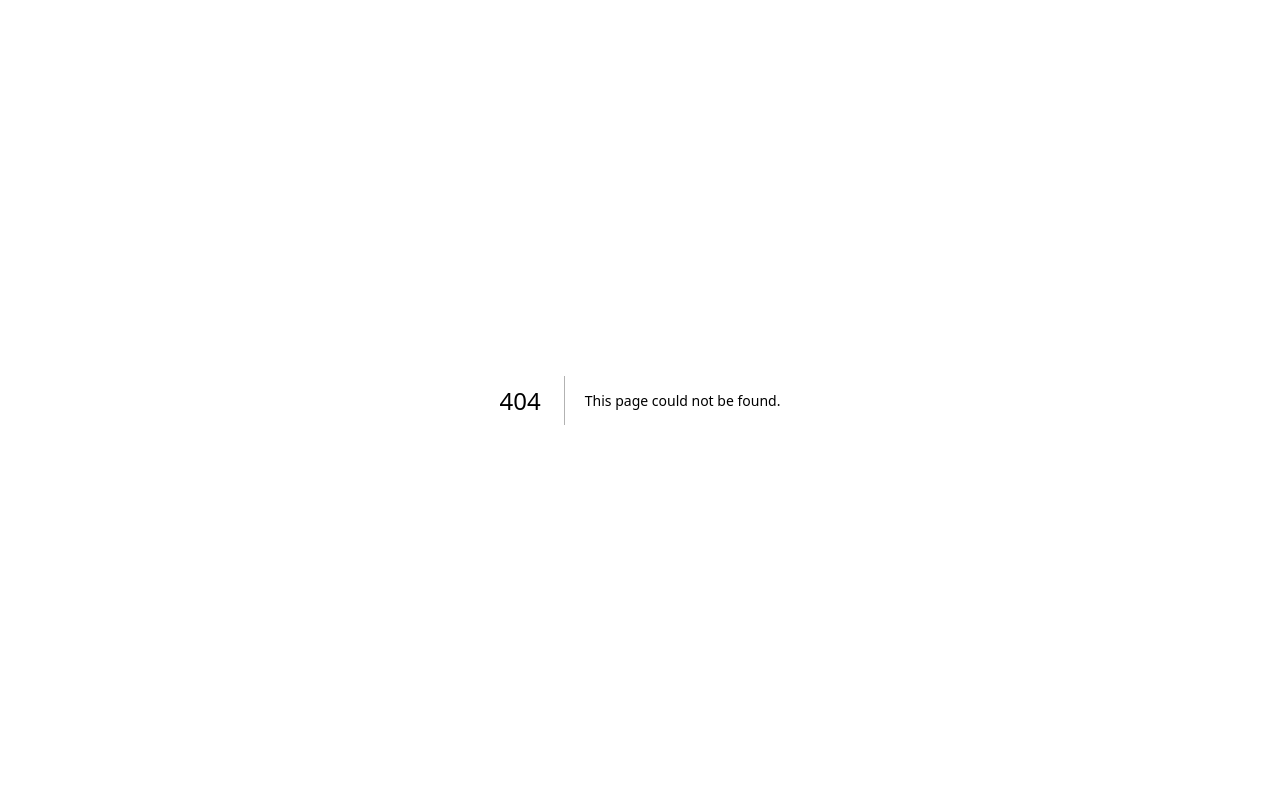
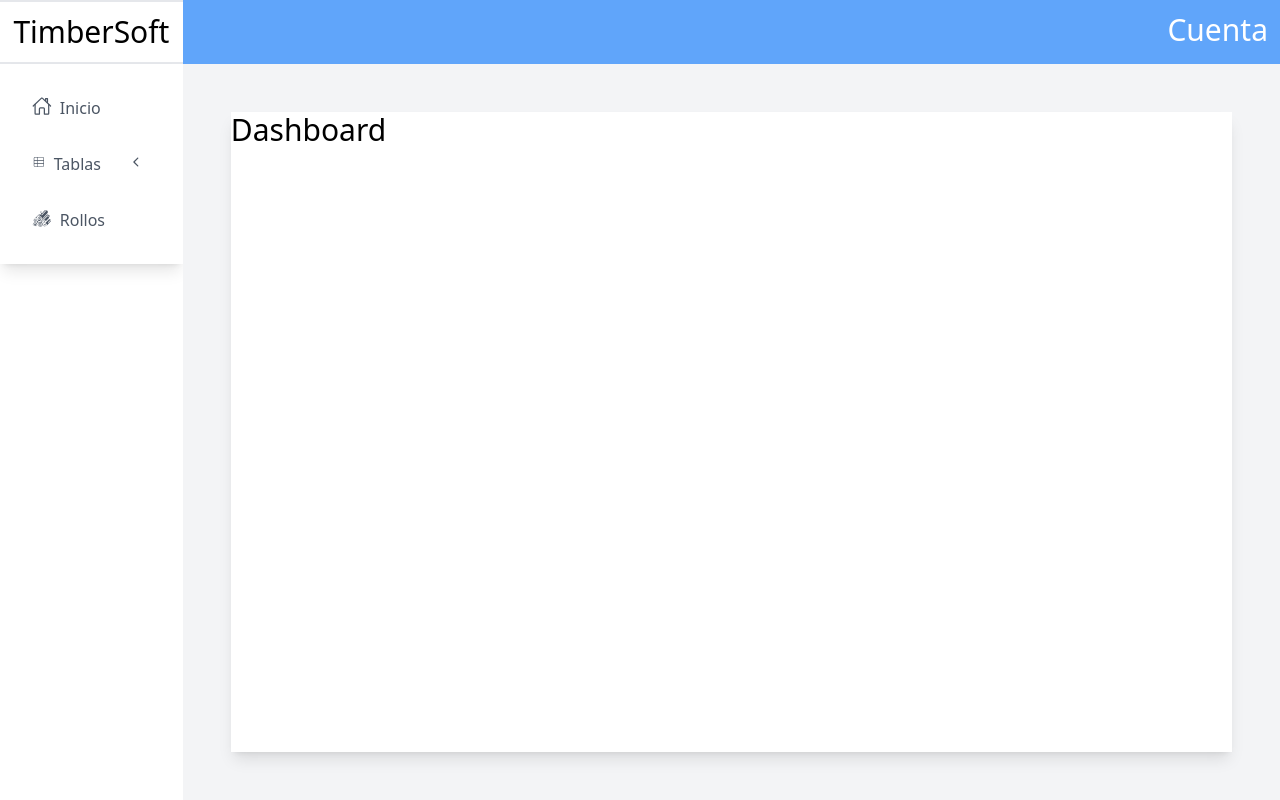
Before and after one commit to mdoval/timbersoft-final, a Next.js app: page /testing in a window 1280 px wide. Before the commit this address had no page. Built offline with nearby package versions, Linux system fonts and the light colour scheme.

Commit message:
Nuevo Layout

```diff
--- /dev/null
+++ b/app/components/MainBar/MainBar.tsx
@@ -0,0 +1,7 @@
+export function MainBar() {
+  return (
+    <div className="w-full ">
+      <h1>Main Bar</h1>
+    </div>
+  );
+}
--- /dev/null
+++ b/app/components/SideBar/SideBar.tsx
@@ -0,0 +1,13 @@
+import { SideBarInicio } from "./SideBarInicio";
+import { SideBarRollos } from "./SideBarRollos";
+import { SideBarTablas } from "./SideBarTablas";
+
+export function SideBar() {
+  return (
+    <div className="sidebar">
+      <SideBarInicio />
+      <SideBarTablas />
+      <SideBarRollos />
+    </div>
+  );
+}
--- /dev/null
+++ b/app/components/SideBar/SideBarInicio.tsx
@@ -0,0 +1,14 @@
+import { IoHomeOutline } from "react-icons/io5";
+
+export function SideBarInicio() {
+    return(
+        <div className="sidebar_menu">
+        <div className="sidebar_item">
+          <div className="w-full flex">
+            <IoHomeOutline className="sidebar_icons" />
+            <span>Inicio</span>
+          </div>
+        </div>
+      </div>
+    )
+}
--- /dev/null
+++ b/app/components/SideBar/SideBarRollos.tsx
@@ -0,0 +1,14 @@
+import { GiWoodPile } from "react-icons/gi";
+
+export function SideBarRollos() {
+  return (
+    <div className="sidebar_menu">
+      <div className="sidebar_item">
+        <div className="w-full flex">
+          <GiWoodPile className="sidebar_icons" />
+          <span>Rollos</span>
+        </div>
+      </div>
+    </div>
+  );
+}
--- /dev/null
+++ b/app/components/SideBar/SideBarTablas.tsx
@@ -0,0 +1,33 @@
+'use client'
+
+import { IoIosArrowBack } from "react-icons/io";
+import { IoIosArrowDown } from "react-icons/io";
+import { useState } from 'react'
+import { CiViewTable } from "react-icons/ci";
+
+export function SideBarTablas() {
+  const [hidden, setHidden] = useState(true)
+
+  const handleHidden = () => {
+    setHidden(!hidden)
+  }
+
+  return (
+    <div className="sidebar_menu">
+      <div className="sidebar_item" onClick={handleHidden}>
+        <div className="w-full flex">
+          <CiViewTable className="sidebar_icons" />
+          <span className="w-11/12">Tablas</span>
+          {hidden ? <IoIosArrowBack className="sidebar_icons" />: <IoIosArrowDown className="sidebar_icons" />}
+        </div>
+      </div>
+      <div className="sidebar_submenu" hidden={hidden}>
+        <div className="sidebar_subitem">Destinos</div>
+        <div className="sidebar_subitem">Categorias</div>
+        <div className="sidebar_subitem">Transportista</div>
+        <div className="sidebar_subitem">Calidad</div>
+        <div className="sidebar_subitem">Largos</div>
+      </div>
+    </div>
+  );
+}
--- /dev/null
+++ b/app/components/TopBar/TopBar.tsx
@@ -0,0 +1,9 @@
+export function TopBar() {
+  return (
+    <div className="w-full h-16 flex flex-row-reverse">
+      <div>
+        <h1>Cuenta</h1>
+      </div>
+    </div>
+  );
+}
--- a/app/globals.css
+++ b/app/globals.css
@@ -2,10 +2,9 @@
 @tailwind components;
 @tailwind utilities;
 
-
 @layer base {
   html {
-    @apply h-full w-full
+    @apply h-full w-full;
   }
 
   body {
@@ -13,27 +12,74 @@
   }
 
   h1 {
-    @apply text-3xl
+    @apply text-3xl;
   }
 
   h2 {
-    @apply text-2xl
+    @apply text-2xl;
   }
 }
 
 @layer components {
   .boton1 {
-    @apply bg-blue-300 p-5 m-5
+    @apply bg-blue-300 p-5 m-5;
   }
 
   .menu_header {
-    @apply bg-gray-800 p-2 cursor-pointer text-center hover:bg-gray-900 text-white
+    @apply bg-gray-800 p-2 cursor-pointer text-center hover:bg-gray-900 text-white;
   }
 
   .menu_item {
-    @apply p-3 cursor-pointer bg-gray-400 hover:bg-gray-500 text-white
+    @apply p-3 cursor-pointer bg-gray-400 hover:bg-gray-500 text-white;
   }
 
+  .dashboard_main {
+    @apply bg-red-200 w-full h-full flex;
+  }
+
+  .dashboard_sidebar {
+    @apply bg-white w-1/6;
+  }
+
+  .dashboard_center {
+    @apply bg-gray-100 w-full h-full flex flex-col;
+  }
+
+  .dashboard_topbar {
+    @apply bg-blue-400 w-full h-16 text-white p-3
+  }
+
+  .dashboard_children {
+    @apply p-12 h-full;
+  }
+
+  .dashboard_header {
+    @apply /*bg-amber-500*/ w-full h-16 text-center font-light text-3xl p-3 border-y-2
+  }
+
+  .sidebar {
+    @apply w-full p-3 shadow-lg
+  }
+
+  .sidebar_menu {
+    @apply m-2 text-gray-600
+  }
+
+  .sidebar_item {
+    @apply /*bg-gray-200*/ p-3 cursor-pointer flex hover:text-blue-400 hover:font-bold
+  }
+
+  .sidebar_submenu {
+    @apply /*bg-gray-300*/ mx-3;
+  }
+
+  .sidebar_subitem {
+    @apply p-3 cursor-pointer hover:text-blue-400 hover:font-bold
+  }
+
+  .sidebar_icons {
+    @apply w-1/6 text-xl mr-2
+  }
 }
 
 /*
--- /dev/null
+++ b/app/testing/layout.tsx
@@ -0,0 +1,26 @@
+import { MainNavBar } from "@/app/components/MainBar/MainNavBar";
+import { SideBar } from "../components/SideBar/SideBar";
+import { TopBar } from "../components/TopBar/TopBar";
+
+export default function TestingLayout({
+  children,
+}: {
+  children: React.ReactNode;
+}) {
+  return (
+    <section className="dashboard_main">
+      <div className="dashboard_sidebar">
+        <div className="dashboard_header">
+          <span>TimberSoft</span>
+        </div>
+        <SideBar />
+      </div>
+      <div className="dashboard_center">
+        <div className="dashboard_topbar">
+          <TopBar />
+        </div>
+        <div className="dashboard_children">{children}</div>
+      </div>
+    </section>
+  );
+}
--- /dev/null
+++ b/app/testing/page.tsx
@@ -0,0 +1,5 @@
+export default function TestingPage() {
+    return <div className="bg-white w-full h-full shadow-lg">
+                <h1>Dashboard</h1>
+            </div>
+}
--- a/package.json
+++ b/package.json
@@ -13,7 +13,8 @@
     "next": "14.0.1",
     "next-auth": "^4.24.4",
     "react": "^18",
-    "react-dom": "^18"
+    "react-dom": "^18",
+    "react-icons": "^4.12.0"
   },
   "devDependencies": {
     "@types/node": "^20",
```
Also changed, not shown: 1 other file (tests, documents, lock files or other folders).
